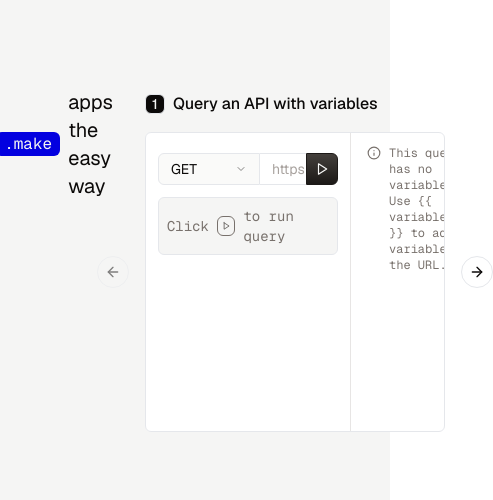
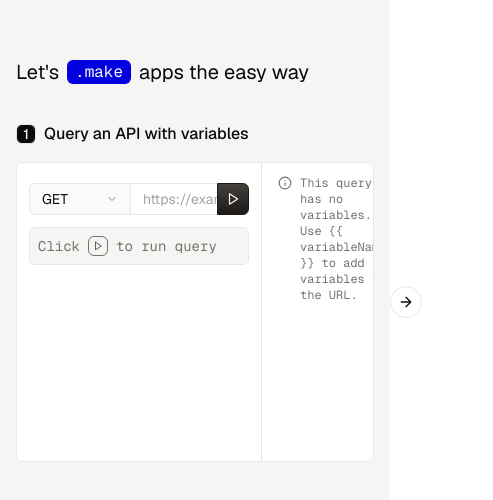
Before and after one commit to daviddkkim/Make, a Next.js app: page / in a window 390 px wide. Shown: the part 150-650 px from the top of the page, 493 px wide, since content can reach past the window. Built offline with nearby package versions, Linux system fonts and the light colour scheme.

Commit message:
more mobile friendly homepage

```diff
--- a/src/app/page.tsx
+++ b/src/app/page.tsx
@@ -25,16 +25,16 @@
   const [appType, setAppType] = useState("scheduled");
 
   return (
-    <div className="bg-stone-100 w-full h-screen px-4 py-2 flex items-center justify-center">
-      <div className="flex items-start gap-8">
+    <div className="bg-stone-100 w-screen h-screen px-4 py-2 flex items-center justify-center">
+      <div className="w-full flex items-start gap-8 flex-col md:flex-row justify-center">
         <h1 className="text-xl flex items-center">
           Let{"'"}s{" "}
-          <div className="font-mono px-2 w-fit h-[24px] bg-[#0300E0] rounded-md text-base flex items-center justify-center text-stone-100 mx-2">
+          <span className="font-mono px-2 w-fit h-[24px] bg-[#0300E0] rounded-md text-base flex items-center justify-center text-stone-100 mx-2">
             .make
-          </div>{" "}
+          </span>{" "}
           apps the easy way
         </h1>
-        <Carousel className="w-full max-w-[300px] md:max-w-[800px] ">
+        <Carousel className="w-full max-w-full md:max-w-[800px] ">
           <CarouselContent>
             <CarouselItem>
               <h2 className="font-medium text-base mb-4 flex items-center gap-2 mt-1">
```
